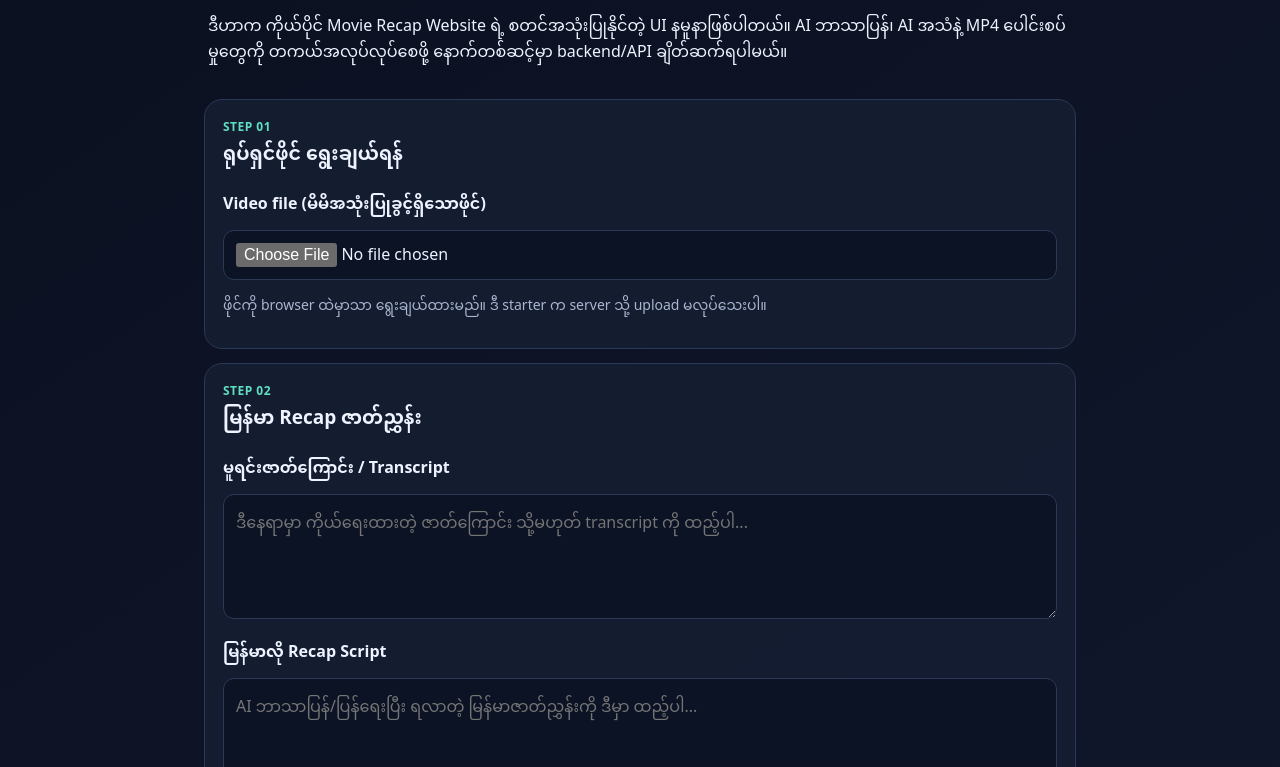
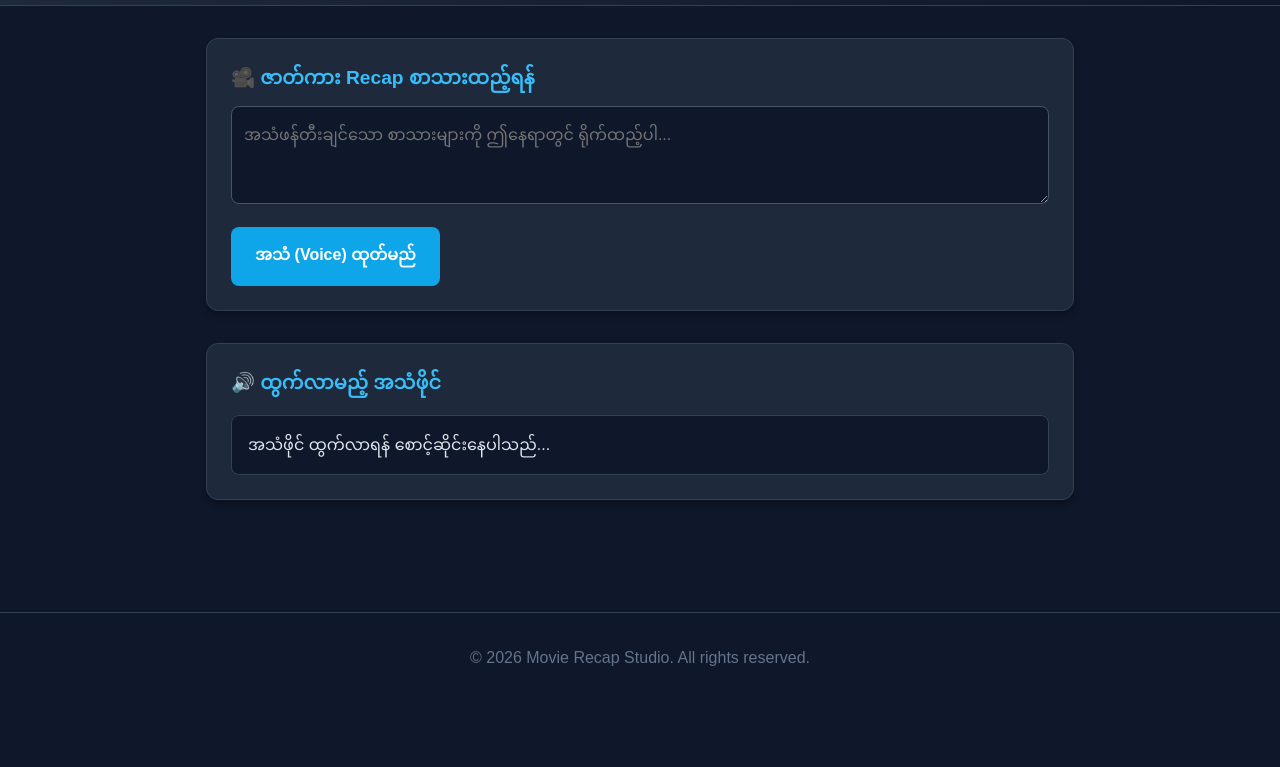
Before and after one commit to kyisinshwanlae-hue/movie-recap-studio, a website: page index.html in a window 1280 px wide. Shown: the part 149-916 px from the top of the page. After the commit the page ends 851 px from the top, so only its background shows below. Drawn offline with Linux system fonts and the light colour scheme; a web font is replaced by a local one.

Commit message:
Update index.html

```diff
--- a/index.html
+++ b/index.html
@@ -1,92 +1,173 @@
-<!doctype html>
+<!DOCTYPE html>
 <html lang="my">
 <head>
-<meta charset="utf-8">
-<meta name="viewport" content="width=device-width,initial-scale=1">
+    <meta charset="UTF-8">
+    <meta name="viewport" content="width=device-width, initial-scale=1.0">
     <title>Movie Recap Studio</title>
+    <link href="https://fonts.googleapis.com/css2?family=Pyidaungsu:wght@400;700&display=swap" rel="stylesheet">
     <style>
-:root{color-scheme:dark;--bg:#0b1020;--panel:#151d32;--line:#2b3857;--text:#eef3ff;--muted:#aab6d0;--accent:#8b9cff;--accent2:#60dfc0}
-*{box-sizing:border-box}body{margin:0;background:linear-gradient(145deg,#0b1020,#121b31);color:var(--text);font:16px system-ui,-apple-system,"Noto Sans Myanmar",sans-serif}
-header{padding:26px 18px 18px;max-width:900px;margin:auto}h1{font-size:clamp(27px,6vw,42px);margin:0 0 8px}p{line-height:1.6}.muted{color:var(--muted);font-size:14px}
-main{max-width:900px;margin:auto;padding:0 14px 40px;display:grid;gap:14px}.card{background:#151d32eF;border:1px solid var(--line);border-radius:18px;padding:18px}h2{font-size:19px;margin:0 0 12px}.step{color:var(--accent2);font-weight:700;font-size:12px;letter-spacing:.04em}
-label{display:block;font-weight:650;margin:12px 0 7px}input,textarea,select,button{font:inherit}input[type=file],input[type=text],textarea,select{width:100%;background:#0c1325;border:1px solid var(--line);border-radius:11px;padding:12px;color:var(--text)}textarea{min-height:125px;resize:vertical}button{border:0;border-radius:11px;padding:12px 15px;background:var(--accent);color:#10162b;font-weight:750;cursor:pointer;margin-top:10px;width:100%}button.secondary{background:#263451;color:var(--text);border:1px solid #3a4b70}.grid{display:grid;grid-template-columns:1fr;gap:12px}.status{padding:12px;border-radius:10px;background:#0c1325;border:1px solid var(--line);white-space:pre-wrap;overflow-wrap:anywhere}.pill{display:inline-block;padding:5px 9px;border-radius:999px;background:#263451;color:#dce4ff;font-size:12px}.notice{border-left:3px solid #f0c46b;padding:10px 12px;background:#2a251a;border-radius:7px;color:#ffe9b4;font-size:14px}footer{max-width:900px;margin:auto;padding:0 18px 30px;color:var(--muted);font-size:12px}
-@media(min-width:700px){.grid.two{grid-template-columns:1fr 1fr}}
+        * {
+            margin: 0;
+            padding: 0;
+            box-sizing: border-box;
+            font-family: 'Pyidaungsu', sans-serif;
+        }
+        body {
+            background-color: #0f172a;
+            color: #f8fafc;
+            line-height: 1.6;
+        }
+        header {
+            background: linear-gradient(to right, #1e293b, #0f172a);
+            padding: 2rem 1rem;
+            text-align: center;
+            border-bottom: 1px solid #334155;
+        }
+        header h1 {
+            font-size: 2.2rem;
+            color: #38bdf8;
+            margin-bottom: 0.5rem;
+        }
+        header p {
+            color: #94a3b8;
+        }
+        .container {
+            max-width: 900px;
+            margin: 0 auto;
+            padding: 2rem 1rem;
+        }
+        .card {
+            background-color: #1e293b;
+            padding: 1.5rem;
+            border-radius: 12px;
+            margin-bottom: 2rem;
+            box-shadow: 0 4px 6px rgba(0, 0, 0, 0.3);
+            border: 1px solid #334155;
+        }
+        .card h2 {
+            font-size: 1.2rem;
+            margin-bottom: 0.75rem;
+            color: #38bdf8;
+        }
+        textarea {
+            width: 100%;
+            padding: 0.75rem;
+            margin-bottom: 1rem;
+            border-radius: 8px;
+            border: 1px solid #475569;
+            background-color: #0f172a;
+            color: #fff;
+            font-size: 1rem;
+            outline: none;
+        }
+        textarea:focus {
+            border-color: #38bdf8;
+        }
+        .btn {
+            background-color: #0ea5e9;
+            color: white;
+            padding: 0.75rem 1.5rem;
+            border: none;
+            border-radius: 8px;
+            cursor: pointer;
+            font-size: 1rem;
+            font-weight: bold;
+            transition: background-color 0.2s;
+        }
+        .btn:hover {
+            background-color: #0284c7;
+        }
+        .result-box {
+            background-color: #0f172a;
+            padding: 1rem;
+            border-radius: 8px;
+            border: 1px solid #334155;
+            margin-top: 1rem;
+            color: #e2e8f0;
+        }
+        audio {
+            width: 100%;
+            margin-top: 1rem;
+        }
+        footer {
+            text-align: center;
+            padding: 2rem;
+            color: #64748b;
+            border-top: 1px solid #334155;
+            margin-top: 3rem;
+        }
     </style>
 </head>
 <body>
+
     <header>
-  <span class="pill">STARTER • VERSION 0.1</span>
         <h1>🎬 Movie Recap Studio</h1>
-  <p class="muted">မြန်မာဘာသာပြန် • Recap Script • စာတန်းထိုး • မြန်မာအသံ • MP4 Export</p>
-  <p>ဒီဟာက ကိုယ်ပိုင် Movie Recap Website ရဲ့ စတင်အသုံးပြုနိုင်တဲ့ UI နမူနာဖြစ်ပါတယ်။ AI ဘာသာပြန်၊ AI အသံနဲ့ MP4 ပေါင်းစပ်မှုတွေကို တကယ်အလုပ်လုပ်စေဖို့ နောက်တစ်ဆင့်မှာ backend/API ချိတ်ဆက်ရပါမယ်။</p>
+        <p>AI ဖြင့် ဇာတ်ကား Recap နှင့် အသံဖန်တီးရန်</p>
     </header>
-<main>
-<section class="card">
-  <div class="step">STEP 01</div><h2>ရုပ်ရှင်ဖိုင် ရွေးချယ်ရန်</h2>
-  <label for="movie">Video file (မိမိအသုံးပြုခွင့်ရှိသောဖိုင်)</label>
-  <input id="movie" type="file" accept="video/*">
-  <p class="muted" id="fileInfo">ဖိုင်ကို browser ထဲမှာသာ ရွေးချယ်ထားမည်။ ဒီ starter က server သို့ upload မလုပ်သေးပါ။</p>
-  <video id="preview" controls playsinline style="display:none;width:100%;max-height:360px;border-radius:12px;background:#05070d"></video>
-</section>
-<section class="card">
-  <div class="step">STEP 02</div><h2>မြန်မာ Recap ဇာတ်ညွှန်း</h2>
-  <label for="source">မူရင်းဇာတ်ကြောင်း / Transcript</label>
-  <textarea id="source" placeholder="ဒီနေရာမှာ ကိုယ်ရေးထားတဲ့ ဇာတ်ကြောင်း သို့မဟုတ် transcript ကို ထည့်ပါ..."></textarea>
-  <label for="myanmar">မြန်မာလို Recap Script</label>
-  <textarea id="myanmar" placeholder="AI ဘာသာပြန်/ပြန်ရေးပြီး ရလာတဲ့ မြန်မာဇာတ်ညွှန်းကို ဒီမှာ ထည့်ပါ..."></textarea>
-  <div class="notice">AI ဘာသာပြန်ခလုတ်ကို အမှန်တကယ်လုပ်ဆောင်စေဖို့ လုံခြုံတဲ့ backend နဲ့ AI API ချိတ်ဆက်ဖို့ လိုပါတယ်။ API key ကို ဒီ HTML ထဲမှာ မထည့်ပါနဲ့။</div>
-  <button class="secondary" id="draftBtn">မူရင်းစာသားကို Recap draft အဖြစ် ကူးယူရန်</button>
-</section>
-<section class="card">
-  <div class="step">STEP 03</div><h2>မြန်မာစာတန်းထိုး (SRT)</h2>
-  <p class="muted">စာကြောင်းတစ်ကြောင်းစီကို အချိန်တစ်ခုစီ သတ်မှတ်ပေးနိုင်ပါတယ်။ ဒီနမူနာက auto-sync မလုပ်သေးပါ။</p>
-  <label for="subtitleText">စာတန်းတစ်ကြောင်းစီ (လိုင်းအသစ်ဖြင့် ခွဲပါ)</label>
-  <textarea id="subtitleText" placeholder="အခု သူဟာ အိမ်ဟောင်းထဲကို ဝင်လာတယ်။&#10;ဒါပေမဲ့ အဲဒီနေရာမှာ တစ်ယောက်ယောက် ရှိနေတယ်။"></textarea>
-  <div class="grid two">
-    <div><label for="duration">စာတန်းတစ်ကြောင်း ကြာချိန် (စက္ကန့်)</label><input id="duration" type="number" min="1" max="20" value="4"></div>
-    <div><label for="voice">AI အသံ</label><select id="voice"><option>မြန်မာအမျိုးသားအသံ (backend ချိတ်ဆက်ရန်လို)</option><option>မြန်မာအမျိုးသမီးအသံ (backend ချိတ်ဆက်ရန်လို)</option></select></div>
+
+    <div class="container">
+        <!-- Text Input Card -->
+        <div class="card">
+            <h2>🎥 ဇာတ်ကား Recap စာသားထည့်ရန်</h2>
+            <textarea id="recapText" rows="4" placeholder="အသံဖန်တီးချင်သော စာသားများကို ဤနေရာတွင် ရိုက်ထည့်ပါ..."></textarea>
+            <button class="btn" onclick="generateAudio()">အသံ (Voice) ထုတ်မည်</button>
         </div>
-  <button id="srtBtn">SRT စာတန်းဖိုင် ဖန်တီးပြီး Download လုပ်ရန်</button>
-  <button class="secondary" id="txtBtn">မြန်မာဇာတ်ညွှန်းကို TXT Download လုပ်ရန်</button>
-  <div class="status" id="status" aria-live="polite">အဆင်သင့်ပါပြီ။</div>
-</section>
-<section class="card">
-  <div class="step">STEP 04</div><h2>MP4 Export</h2>
-  <p>MP4 အပြီးသတ်ထုတ်ဖို့ ဗီဒီယို၊ အသံ၊ စာတန်းတွေကို FFmpeg လို video-processing engine နဲ့ backend ပေါ်မှာ ပေါင်းစပ်ရပါမယ်။ ဖုန်း browser ထဲက ဒီနမူနာတစ်ခုတည်းနဲ့ အဲဒီအလုပ်ကို မလုပ်သေးပါ။</p>
-  <button class="secondary" id="copyPlan">နောက်တစ်ဆင့် တည်ဆောက်ရန် checklist ကို ကူးယူရန်</button>
-  <div class="status" id="planStatus"></div>
-</section>
-</main>
-<footer>အသုံးပြုခွင့်ရှိသော ဗီဒီယိုများကိုသာ အသုံးပြုပါ။ မူပိုင်ခွင့်ရှိသော ရုပ်ရှင်များကို ပြန်လည်အသုံးပြုခြင်းအတွက် ခွင့်ပြုချက်နှင့် သက်ဆိုင်ရာစည်းမျဉ်းများကို စစ်ဆေးပါ။</footer>
+
+        <!-- Audio Output Card -->
+        <div class="card">
+            <h2>🔊 ထွက်လာမည့် အသံဖိုင်</h2>
+            <div class="result-box" id="statusText">အသံဖိုင် ထွက်လာရန် စောင့်ဆိုင်းနေပါသည်...</div>
+            <audio id="audioPlayer" controls style="display: none;"></audio>
+        </div>
+    </div>
+
+    <footer>
+        <p>&copy; 2026 Movie Recap Studio. All rights reserved.</p>
+    </footer>
+
     <script>
-const $=id=>document.getElementById(id);
-const movie=$('movie'),preview=$('preview');
-movie.addEventListener('change',()=>{
-const f=movie.files&&movie.files[0]; if(!f)return;
-$('fileInfo').textContent=`ရွေးထားသောဖိုင်: ${f.name} • ${(f.size/1024/1024).toFixed(1)} MB`;
-if(preview.src)URL.revokeObjectURL(preview.src);
-preview.src=URL.createObjectURL(f);preview.style.display='block';
+        async function generateAudio() {
+            const text = document.getElementById('recapText').value.trim();
+            const statusText = document.getElementById('statusText');
+            const audioPlayer = document.getElementById('audioPlayer');
+
+            if (!text) {
+                alert('ကျေးဇူးပြု၍ စာသားအနည်းဆုံး တစ်ခုခု ထည့်ပါ။');
+                return;
+            }
+
+            statusText.innerText = "ElevenLabs AI မှ အသံဖိုင် ဖန်တီးနေပါပြီ၊ ခဏစောင့်ပါ...";
+            audioPlayer.style.display = 'none';
+
+
+            const backendUrl = 'https://movie-recap-studio-m9w9.onrender.com/generate-speech';
+
+            try {
+                const response = await fetch(backendUrl, {
+                    method: 'POST',
+                    headers: {
+                        'Content-Type': 'application/json'
+                    },
+                    body: JSON.stringify({ text: text })
                 });
-$('draftBtn').onclick=()=>{
-const s=$('source').value.trim();
-if(!s){$('status').textContent='မူရင်းစာသားကို အရင်ထည့်ပါ။';return;}
-$('myanmar').value=s;
-$('status').textContent='စာသားကို ကူးယူပြီးပါပြီ။ ဒါက AI ဘာသာပြန်ခြင်းမဟုတ်သေးပါ။';
-};
-function timeSrt(sec){const ms=Math.round((sec-Math.floor(sec))*1000);const whole=Math.floor(sec);const h=Math.floor(whole/3600),m=Math.floor((whole%3600)/60),s=whole%60;return `${String(h).padStart(2,'0')}:${String(m).padStart(2,'0')}:${String(s).padStart(2,'0')},${String(ms).padStart(3,'0')}`}
-function download(name,content,type){const blob=new Blob([content],{type});const a=document.createElement('a');a.href=URL.createObjectURL(blob);a.download=name;document.body.appendChild(a);a.click();a.remove();setTimeout(()=>URL.revokeObjectURL(a.href),1000)}
-$('srtBtn').onclick=()=>{
-const lines=$('subtitleText').value.split(/\r?\n/).map(x=>x.trim()).filter(Boolean);
-if(!lines.length){$('status').textContent='စာတန်းစာသားကို အရင်ထည့်ပါ။';return;}
-const d=Math.max(1,Math.min(20,Number($('duration').value)||4));
-const srt=lines.map((line,i)=>`${i+1}\n${timeSrt(i*d)} --> ${timeSrt((i+1)*d)}\n${line}\n`).join('\n');
-download('myanmar-subtitles.srt','\uFEFF'+srt,'text/plain;charset=utf-8');
-$('status').textContent=`SRT ဖိုင်ဖန်တီးပြီးပါပြီ။ စာတန်း ${lines.length} ကြောင်း။ အချိန်တွေကို ဗီဒီယိုနဲ့ကိုက်ညီအောင် ပြန်ညှိပါ။`;
-};
-$('txtBtn').onclick=()=>{const s=$('myanmar').value.trim();if(!s){$('status').textContent='မြန်မာ Recap Script ကို အရင်ထည့်ပါ။';return;}download('myanmar-recap-script.txt','\uFEFF'+s,'text/plain;charset=utf-8');};
-$('copyPlan').onclick=async()=>{
-const p='Movie Recap Studio next steps:\n1. Backend: secure server-side API routes\n2. Transcription: speech-to-text\n3. Translation and recap generation: AI model API\n4. Burmese male TTS: verify Burmese language support and licensing\n5. Subtitles: generate word/line timestamps and SRT\n6. FFmpeg backend: combine authorized video, voice, subtitles, music and export MP4\n7. Add authentication, file-size limits, temporary storage and automatic file deletion\n8. Never expose API keys in frontend code';
-try{await navigator.clipboard.writeText(p);$('planStatus').textContent='Checklist ကို clipboard ထဲ ကူးယူပြီးပါပြီ။';}catch(e){$('planStatus').textContent=p;}
-};
+
+                if (!response.ok) {
+                    throw new Error('အသံဖန်တီးရာတွင် အမှားအယွင်း ရှိသွားပါသည်');
+                }
+
+                const blob = await response.blob();
+                const audioUrl = URL.createObjectURL(blob);
+
+                audioPlayer.src = audioUrl;
+                audioPlayer.style.display = 'block';
+                statusText.innerText = "အသံဖိုင် ဖန်တီးပြီးပါပြီ။ နှိပ်၍ နားဆင်နိုင်ပါပြီ။";
+                audioPlayer.play();
+
+            } catch (error) {
+                statusText.innerText = "အမှားဖြစ်ပွားသည်: " + error.message;
+            }
+        }
     </script>
-</body></html>
+
+</body>
+</html>
```
Lines whose indentation alone changed are shown as unchanged.
